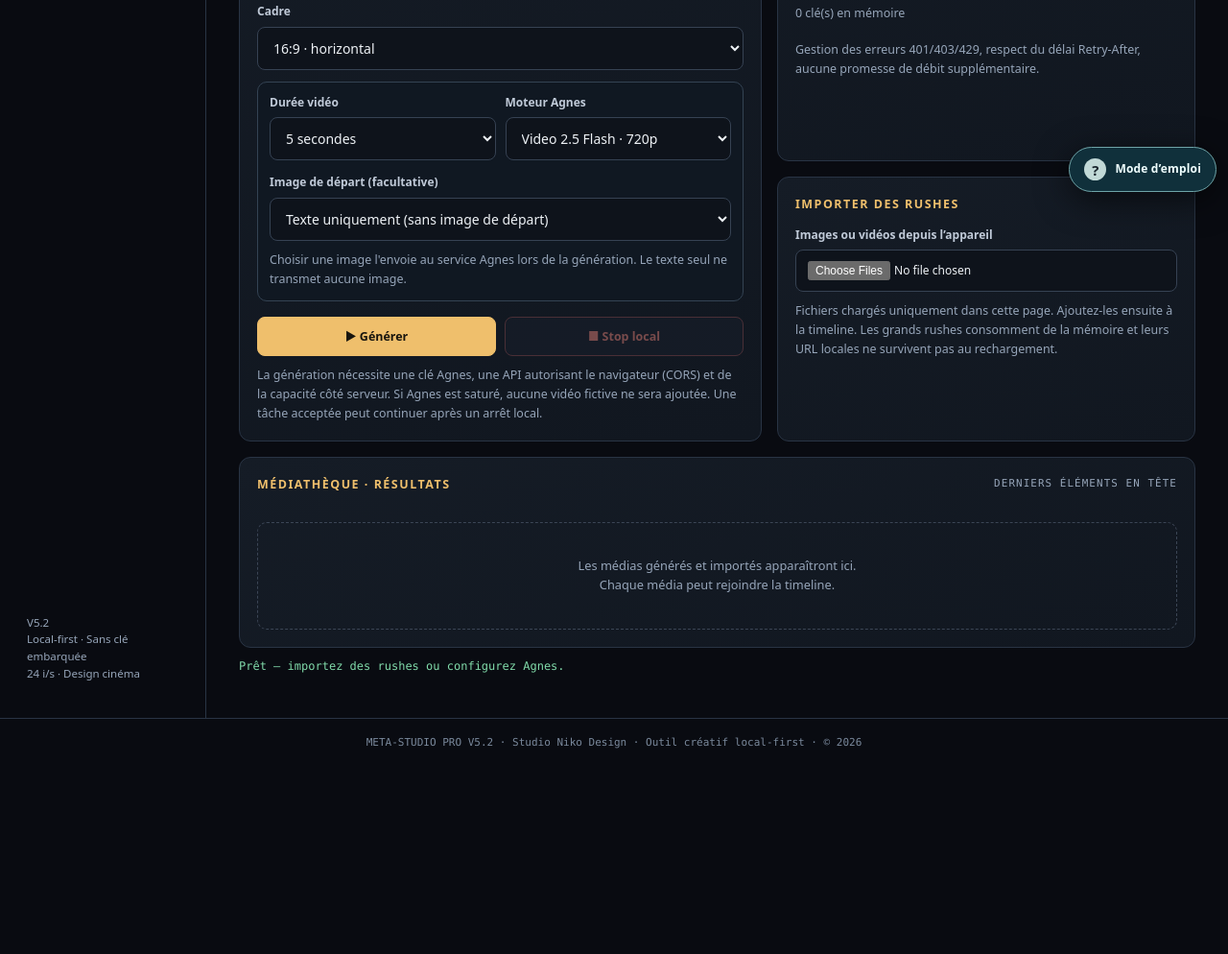
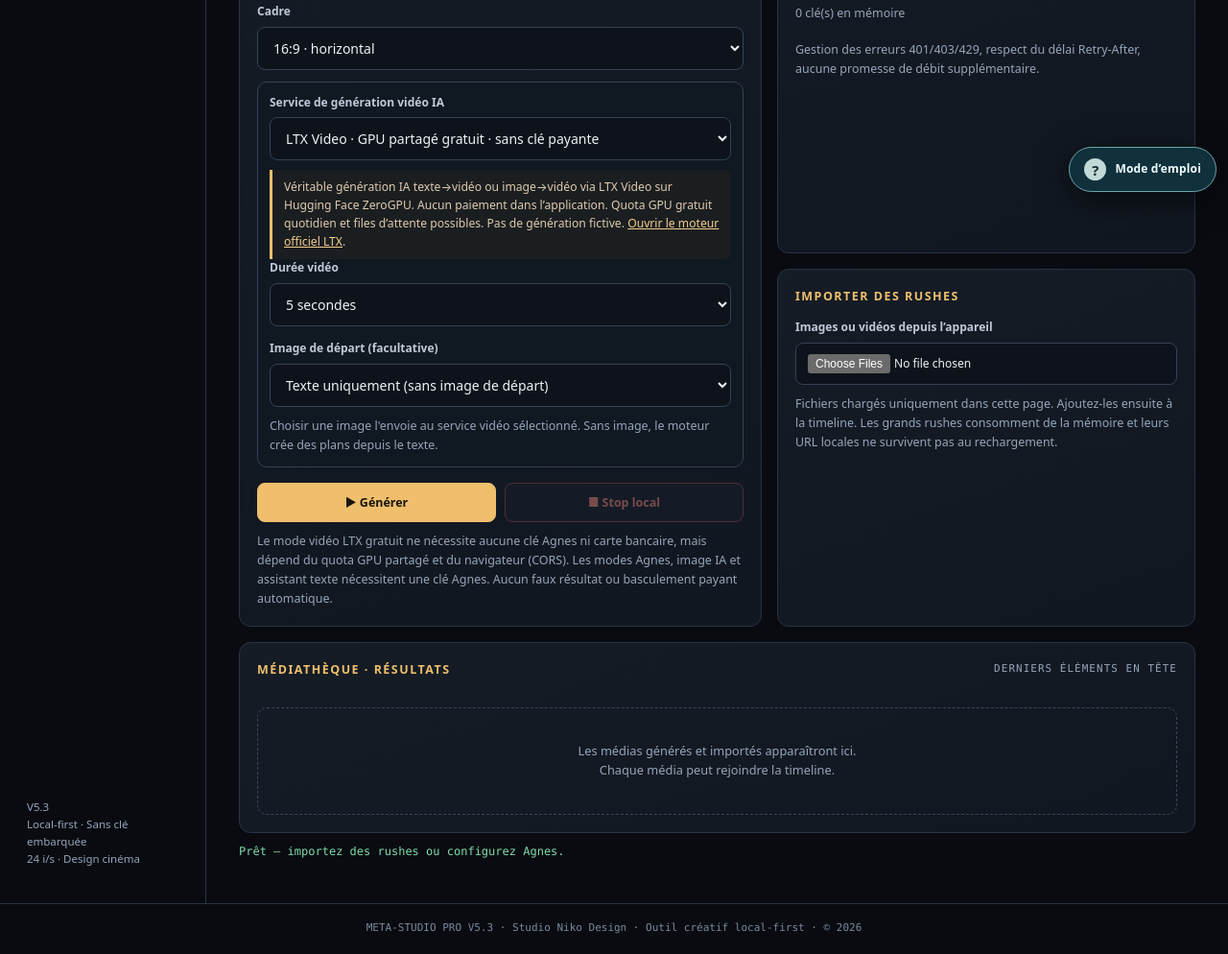
Before and after one commit to Nikoju1977/ia-studio-cine, a plain HTML site: page index.html in a window 1280 px wide. Shown: the part 588-1582 px from the top of the page at 96% size. Before the commit the page ends 1486 px from the top, so only its background shows below. Drawn offline with Linux system fonts and the light colour scheme.

Commit message:
ui: free real LTX video backend default and transparent ZeroGPU limits

```diff
--- a/index.html
+++ b/index.html
@@ -4,7 +4,7 @@
 <meta charset="utf-8">
 <meta name="viewport" content="width=device-width,initial-scale=1,viewport-fit=cover">
 <meta name="theme-color" content="#090b11">
-<meta name="description" content="META-STUDIO PRO V5.2 — atelier de création cinéma, Agnes AI, montage, couleur et audio dans le navigateur.">
+<meta name="description" content="META-STUDIO PRO V5.3 — atelier de création cinéma, Agnes AI, montage, couleur et audio dans le navigateur.">
 <title>META-STUDIO PRO V5 — Atelier Cinéma</title>
 <link rel="stylesheet" href="./meta-studio-v5.css">
 <script type="module" src="./meta-studio-v5-media.js"></script>
@@ -24,7 +24,7 @@
   <button type="button" data-view="audio" aria-selected="false">♫ Audio</button>
   <button type="button" data-view="agent" aria-selected="false">⌘ Agent local</button>
   <button type="button" data-view="export" aria-selected="false">↥ Exports</button>
-  <div class="nav-foot">V5.2<br>Local-first · Sans clé embarquée<br>24 i/s · Design cinéma</div>
+  <div class="nav-foot">V5.3<br>Local-first · Sans clé embarquée<br>24 i/s · Design cinéma</div>
 </nav>
 <main class="workspace">
 
@@ -41,19 +41,28 @@
         <div class="field"><label class="form-label" for="aspect">Cadre</label><select id="aspect"><option value="16:9">16:9 · horizontal</option><option value="9:16">9:16 · vertical</option><option value="1:1">1:1 · carré</option></select></div>
       </div>
       <div id="video-controls" class="video-controls">
+        <label class="form-label" for="video-backend">Service de génération vidéo IA</label>
+        <select id="video-backend">
+          <option value="huggingface" selected>LTX Video · GPU partagé gratuit · sans clé payante</option>
+          <option value="agnes">Agnes Video · clé personnelle</option>
+        </select>
+        <div id="free-video-notice" class="note" style="margin-top:10px">
+          Véritable génération IA texte→vidéo ou image→vidéo via LTX Video sur Hugging Face ZeroGPU. Aucun paiement dans l’application. Quota GPU gratuit quotidien et files d’attente possibles. Pas de génération fictive.
+          <a href="https://huggingface.co/spaces/Lightricks/ltx-video-distilled" target="_blank" rel="noopener noreferrer" style="color:#f3cd8d;text-decoration:underline">Ouvrir le moteur officiel LTX</a>.
+        </div>
         <div class="row">
           <div class="field"><label class="form-label" for="frames">Durée vidéo</label><select id="frames"><option value="4">4 secondes</option><option value="5" selected>5 secondes</option><option value="8">8 secondes</option><option value="12">12 secondes</option></select></div>
-          <div class="field"><label class="form-label" for="video-model">Moteur Agnes</label><select id="video-model"><option value="agnes-video-2.5-flash">Video 2.5 Flash · 720p</option><option value="agnes-video-2.5">Video 2.5 · facturation possible</option></select></div>
+          <div class="field hidden" id="agnes-video-model-field"><label class="form-label" for="video-model">Moteur Agnes</label><select id="video-model"><option value="agnes-video-2.5-flash">Video 2.5 Flash · 720p</option><option value="agnes-video-2.5">Video 2.5 · facturation possible</option></select></div>
         </div>
         <label class="form-label" for="video-source">Image de départ (facultative)</label>
         <select id="video-source"><option value="">Texte uniquement (sans image de départ)</option></select>
-        <p class="info">Choisir une image l'envoie au service Agnes lors de la génération. Le texte seul ne transmet aucune image.</p>
+        <p class="info">Choisir une image l'envoie au service vidéo sélectionné. Sans image, le moteur crée des plans depuis le texte.</p>
         <label id="video-paid-label" class="video-paid hidden"><input id="video-paid-confirm" type="checkbox"> J'accepte de lancer une génération pouvant être facturée par Agnes. Je vérifierai mon tarif et mes crédits avant de continuer.</label>
       </div>
       <div class="actions"><button class="btn primary" id="generate-btn">▶ Générer</button><button class="btn danger" id="stop-btn" disabled>■ Stop local</button></div>
       <div id="provider-advice" class="provider-advice hidden" role="alert" aria-live="polite"></div>
       <div id="chat-answer-box" class="panel hidden" style="margin-top:14px"><div class="panel-title">Réponse Agnes</div><p id="chat-answer" style="white-space:pre-wrap;overflow-wrap:anywhere"></p></div>
-      <p class="info">La génération nécessite une clé Agnes, une API autorisant le navigateur (CORS) et de la capacité côté serveur. Si Agnes est saturé, aucune vidéo fictive ne sera ajoutée. Une tâche acceptée peut continuer après un arrêt local.</p>
+      <p class="info">Le mode vidéo LTX gratuit ne nécessite aucune clé Agnes ni carte bancaire, mais dépend du quota GPU partagé et du navigateur (CORS). Les modes Agnes, image IA et assistant texte nécessitent une clé Agnes. Aucun faux résultat ou basculement payant automatique.</p>
     </div>
     <div class="grid">
       <div class="panel">
@@ -221,7 +230,7 @@
 
 <div id="global-status" role="status" class="status-line">Initialisation…</div>
 </main></div>
-<footer class="footer">META-STUDIO PRO V5.2 · Studio Niko Design · Outil créatif local-first · © 2026</footer>
+<footer class="footer">META-STUDIO PRO V5.3 · Studio Niko Design · Outil créatif local-first · © 2026</footer>
 </div>
 <!-- STUDIO NIKO — MODE D'EMPLOI INTÉGRÉ. Conserver ce bloc lors d'une mise à jour. -->
 <style id="studio-niko-guide-style">
@@ -257,7 +266,7 @@
     <ol><li>Importez vos images, vidéos ou sons dans la médiathèque.</li><li>Ajoutez les éléments à la timeline et ajustez les pistes et looks disponibles.</li><li>Exportez le film assemblé dans Exports (WebM ou MP4 selon le navigateur), ou exportez sa structure en JSON/EDL/OTIO/FCPXML.</li></ol>
     <h3>Avant de commencer</h3>
     <p>Prévoyez de l&#39;espace mémoire et vérifiez l&#39;état de votre projet avant fermeture.</p>
-    <div class="sn-guide-warning" role="note">Agnes Video 2.5 peut être indisponible (HTTP 500 / file saturée). La création n'est pas relancée automatiquement pour éviter les doublons. Choisissez une image importée comme première image si nécessaire. Le rendu film local reste indépendant d'Agnes.</div>
+    <div class="sn-guide-warning" role="note">V5.3 : pour une vraie vidéo IA gratuite sans clé Agnes, choisissez LTX Video dans Production. Hugging Face limite l'utilisation gratuite quotidienne et peut refuser ou retarder les tâches. Si Agnes est saturé, sélectionnez manuellement LTX. Aucune génération payante ne sera lancée automatiquement.</div>
     <h3>En cas de problème</h3>
     <p>En cas de page vide ou d&#39;erreur : rechargez une fois, vérifiez la connexion et les permissions ; sur une PWA déjà installée, fermez-la puis rouvrez-la pour actualiser son cache. Consultez le dépôt GitHub si le problème persiste.</p>
     <div class="sn-guide-links">
```
